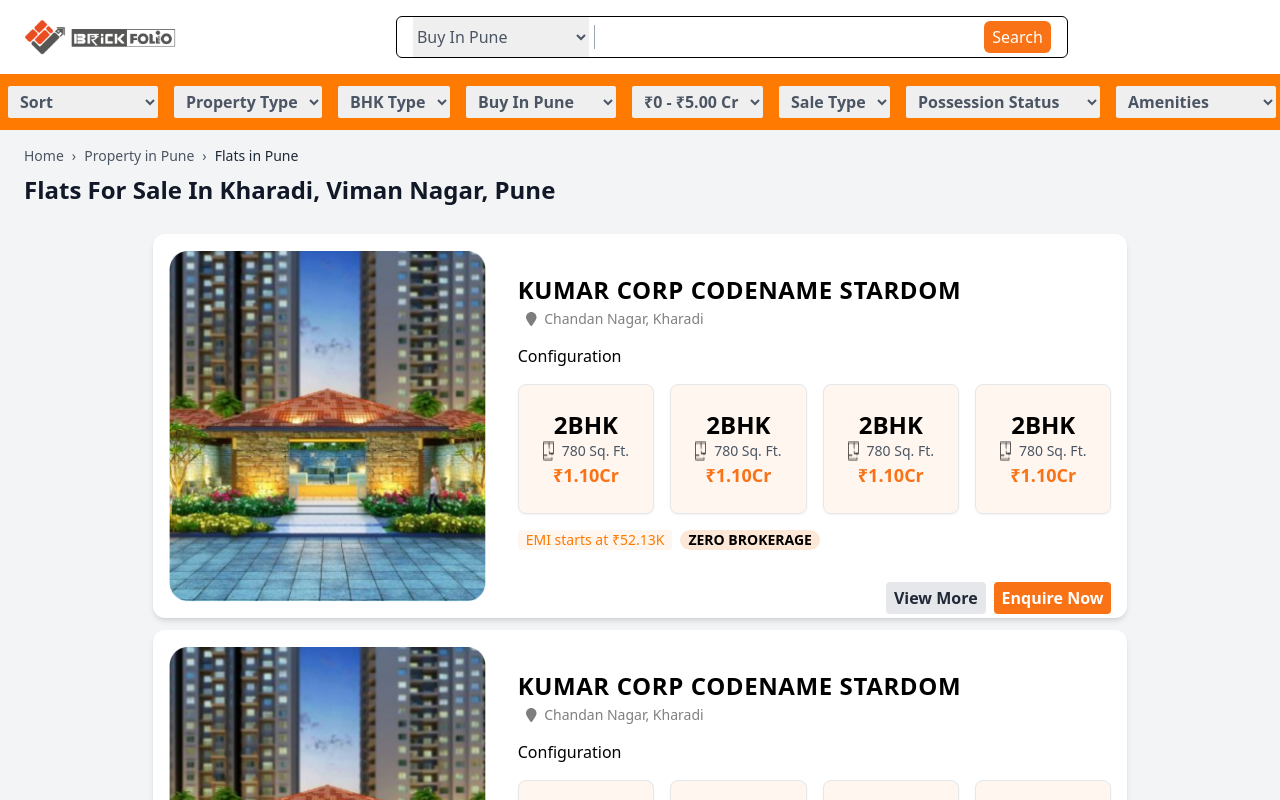
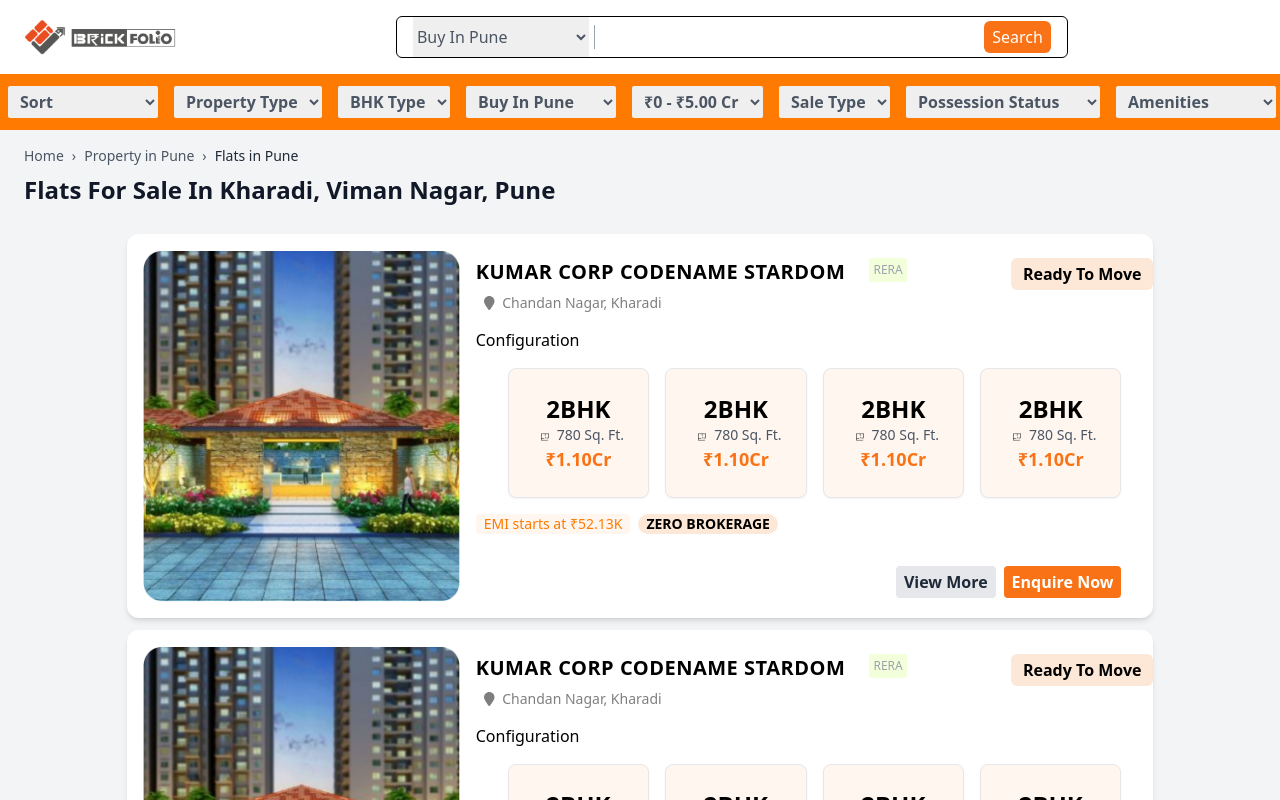
Before and after one commit to AnkurBahadure/brickfolio, a React (Vite) app in the folder frontend/: page / in a window 1280 px wide. Shown: the top 800 px of the page. Built offline with nearby package versions, Linux system fonts and the light colour scheme.

Commit message:
minor changes
minor fixes in propertyCard

```diff
--- a/frontend/src/Components/Home.jsx
+++ b/frontend/src/Components/Home.jsx
@@ -10,7 +10,7 @@
       <PropertyCard/>
 
 
-        <div className="hidden md:flex flex-col w-96">
+        <div className="hidden md:flex flex-col w-auto ">
           {/* Main Card */}
           <div className="bg-white shadow-lg border border-black rounded-lg p-4 mb-4 flex flex-col  items-center">
             {/* Image Section */}
@@ -21,7 +21,7 @@
                 className="w-full h-auto rounded"
               />
             </div>
-            <div className="flex space-y-2 w-40">
+            <div className="flex space-y-2 w-50">
               <img
                 src={ZEROBrokarage}
                 alt="Zero Card 1"
@@ -29,15 +29,15 @@
               />
             </div>
             {/* Text Section */}
-            <p className="text-center mt-5 font-semibold font-poppins">
-              We never charge on home purchases, offering you expert guidance
-              without any hidden fees or extra costs.
+            <p className="text-center font-semibold font-poppins p-8">
+              We never charge on home purchases, <br />offering you expert guidance
+              without any hidden fees or <br /> extra costs.
             </p>
           </div>
 
           {/* Enquire Now Form */}
-          <div className="bg-white shadow-lg border border-gray-300 rounded-lg p-4">
-            <h2 className="text-lg text-center font-bold mb-4">Need Help?</h2>
+          <div className="bg-white shadow-lg mt-12 border border-gray-300 rounded-lg p-4">
+            <h2 className="text-3xl text-center font-bold mb-4">Need Help?</h2>
             <h4 className="text-md text-center mb-6">
               Get in touch with Brickfolio Expert for free Consultation
             </h4>
--- a/frontend/src/Components/PropertyCard.jsx
+++ b/frontend/src/Components/PropertyCard.jsx
@@ -16,33 +16,40 @@
                 alt="Property"
               />
             </div>
-            <div className="p-4 flex-1">
-              <div className="uppercase mt-6 tracking-wide text-2xl text-black font-extrabold">
-                {property.title}
+            <div className="flex-1">
+              <div className="flex justify-between">
+                <div className=" uppercase mt-6 tracking-wide text-xl text-black font-extrabold ">
+                  {property.title}
+                </div>
+                <div><p className=" bg-[#F3FFDA] text-xs rounded-sm p-1 mt-6 mr-20 text-gray-400 ">RERA</p></div>
+                <div><p className=" bg-[#FDE7D7] mt-6 px-3 font-semibold rounded-md py-1">Ready To Move</p></div>
               </div>
               <p className="block mt-1 text-sm leading-tight font-medium text-black opacity-50">
-              <FontAwesomeIcon className="px-2" icon={faLocationPin} />
+                <FontAwesomeIcon className="px-2" icon={faLocationPin} />
                 {property.location}
               </p>
               {/* <p className="mt-2 text-gray-500">{property.status}</p> */}
               <p className="mt-4 text-black-500">Configuration</p>
-              <div className="mt-4 flex gap-4">
+              <div className="mt-4 flex gap-4 px-8">
                 {property.configurations.map((config, configIndex) => (
                   <div key={configIndex} className="border bg-[#FFF6EF] p-6 rounded-lg shadow-sm text-center">
                     <p className="text-2xl font-extrabold">{config.type}</p>
                     <div className="flex">
-                    <img src={area} alt="" />
-                    <span className="text-sm text-gray-600 ml-2">{config.size}</span>
+                      <div className="flex  ml-2">
+                        <img className="object-fill mt-2 w-2 h-2 " src={area} alt="size" />
+                        </div>
+                      <span className="text-sm text-gray-600 ml-2">{config.size}</span>
                     </div>
+
                     <p className="text-orange-500 text-lg font-bold">{config.price}</p>
                   </div>
                 ))}
               </div>
-              <div className="flex gap-x-2">
-              <p className="text-sm  mt-4 bg-[#FFF6EF] text-[#FF7A00] rounded px-2 w-auto">{property.emiInfo}</p>
-              <p className="text-sm  mt-4 bg-[#FDE7D7] text-black rounded-3xl font-semibold px-2 w-auto">{property.brokerage}</p>
+              <div className="flex gap-x-2 mr-8">
+                <p className="text-sm  mt-4 bg-[#FFF6EF] text-[#FF7A00] px-2 rounded  w-auto">{property.emiInfo}</p>
+                <p className="text-sm  mt-4 bg-[#FDE7D7] text-black rounded-3xl px-2 font-semibold w-auto">{property.brokerage}</p>
               </div>
-              <div className="mt-8 flex justify-end gap-x-2 ">
+              <div className="mt-8 flex justify-end gap-x-2 px-8">
                 <button className="bg-gray-200 text-gray-800 font-semibold py-1 px-2 rounded">
                   View More
                 </button>
```
